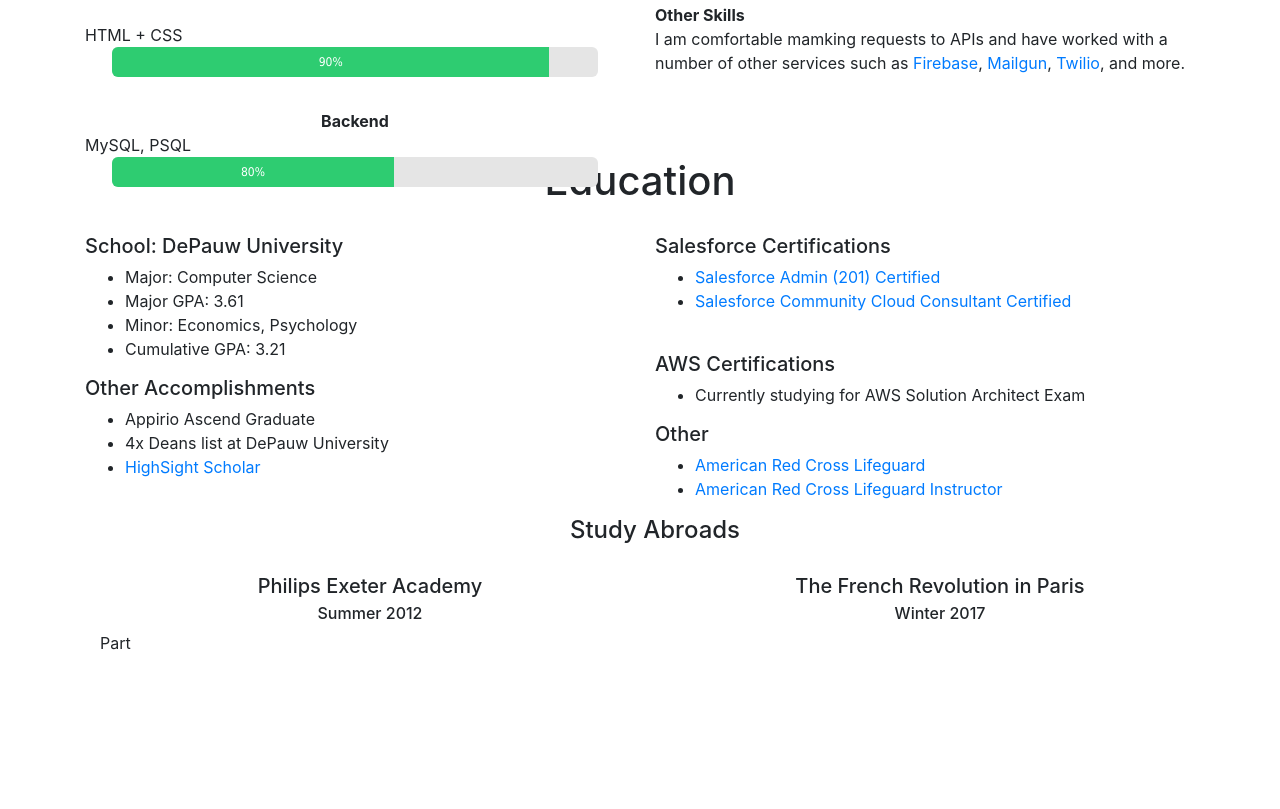
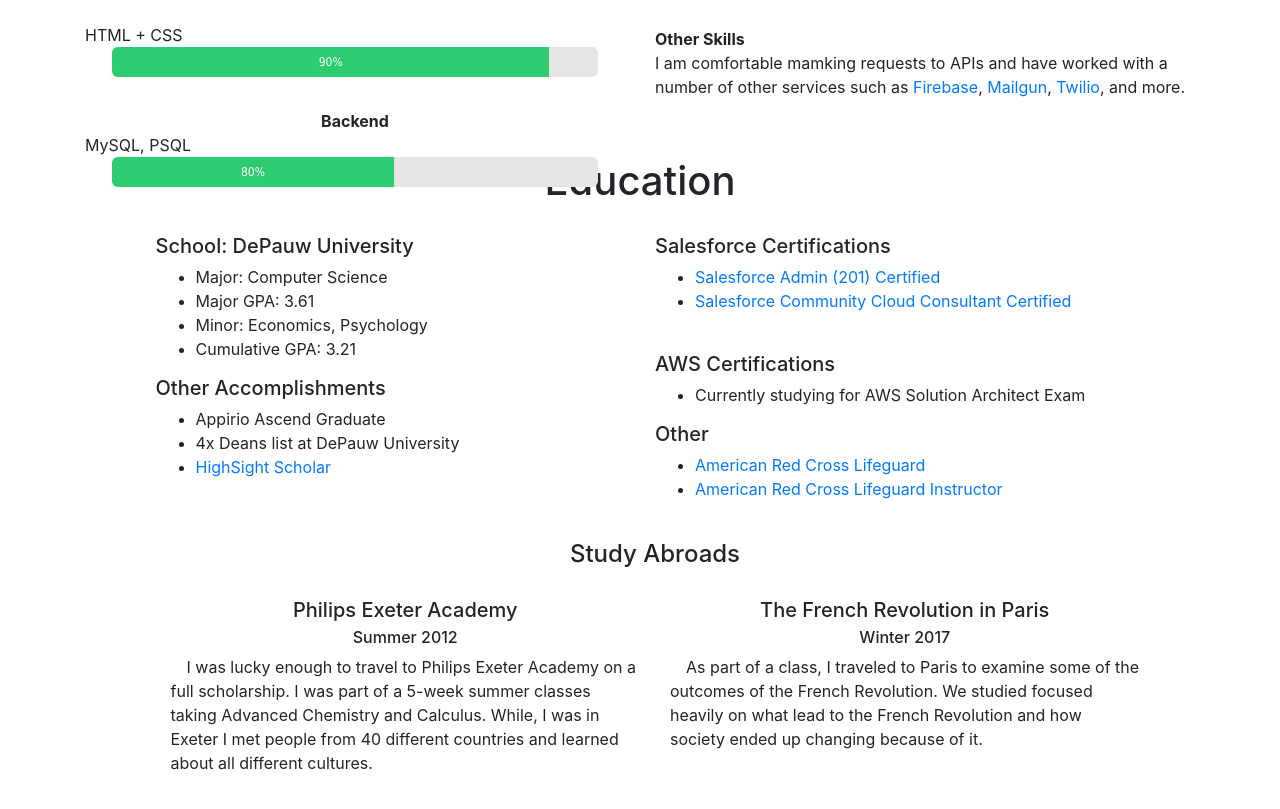
Before and after one commit to mklic17/MitchellKlichPt2, a plain HTML site: page index.html in a window 1280 px wide. Shown: the part 1505-2314 px from the top of the page. Drawn offline with nearby package versions, Linux system fonts and the light colour scheme.

Commit message:
switching computers

```diff
--- a/app.css
+++ b/app.css
@@ -118,3 +118,11 @@ nav#myNav {
   position: relative;
 
 }
+.educ {
+  width: 90%;
+  margin: 0 auto;
+}
+
+.centered-text h5 {
+  text-align: center;
+}
--- a/index.html
+++ b/index.html
@@ -179,6 +179,7 @@
             <br>
             <dt>Other Programming Skills</dt>
             <dd>I have experience with Swift, Ruby on Rails, C++, Visual Basic, and Scala. I am comfortable with programming with object-oriented concepts and various design patterns.</dd>
+            <br>
             <dt>Agile and Scrum</dt>
             <dd>Completed a 15 hour Agile and Scrum training that covered how to use Agile and Scrum in the workplace to increase productivity.</dd>
             <br>
@@ -209,7 +210,7 @@
 <div class="container page" id="Certifications">
   <center><h1>Education</h1></center>
     <br>
-    <div class="row">
+    <div class="row educ">
       <div class="col">
         <h5>School: DePauw University</h5>
         <ul>
@@ -242,8 +243,8 @@
           </ul>
         <h5>Other</h5>
           <ul>
-            <li><a href="#">American Red Cross Lifeguard</a></li>
-            <li><a href="#">American Red Cross Lifeguard Instructor</a></li>
+            <li><a target="_blank" href="images/lifeguard cert.pdf">American Red Cross Lifeguard</a></li>
+            <li><a target="_blank" href="images/LGI Certificate.pdf">American Red Cross Lifeguard Instructor</a></li>
           </ul>
     </div>
   </div>
@@ -255,19 +256,22 @@
       <h1>This picture represents some of my biggest hobbies and where my interests lie.  </h1>
     </div>
   </div> -->
+  <br>
   <div class="container page">
     <center><h4>Study Abroads</h4></center>
     <br>
-    <div class="row">
+    <div class="row educ">
       <div class="col">
         <center><h5>Philips Exeter Academy</h5></center>
         <center><h6>Summer 2012</h6></center>
-        <p>Part</p>
+        <p>&emsp;I was lucky enough to travel to Philips Exeter Academy on a full scholarship. I was part of a 5-week summer classes taking Advanced Chemistry and Calculus. While, I was in Exeter I met people from 40 different countries and learned about all different cultures.</p>
       </div>
 
       <div class="col">
           <center><h5>The French Revolution in Paris</h5></center>
           <center><h6>Winter 2017</h6></center>
+          <p>&emsp;As part of a class, I traveled to Paris to examine some of the outcomes of the French Revolution. We studied focused heavily on what lead to the French Revolution and how society ended up changing because of it. </p>
+
       </div>
     </div>
     <br><br>
```
